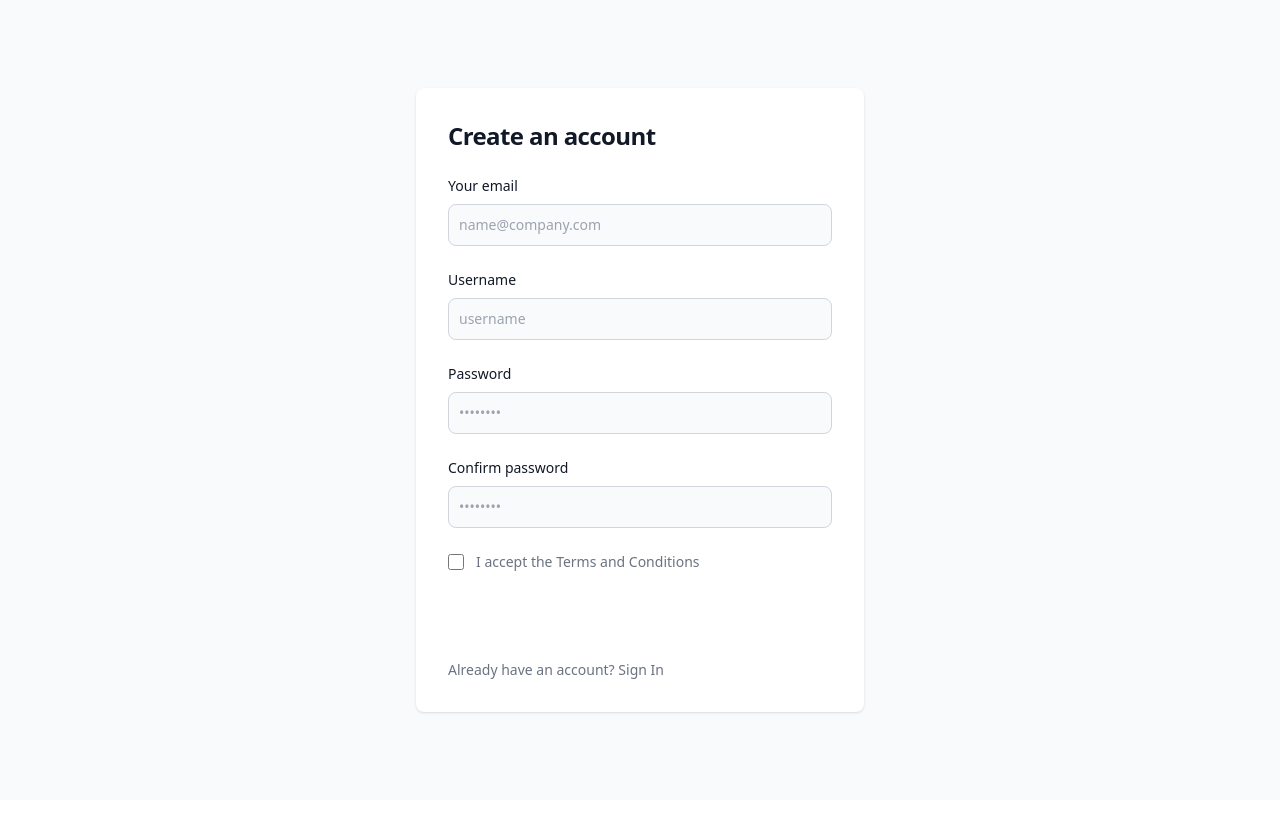
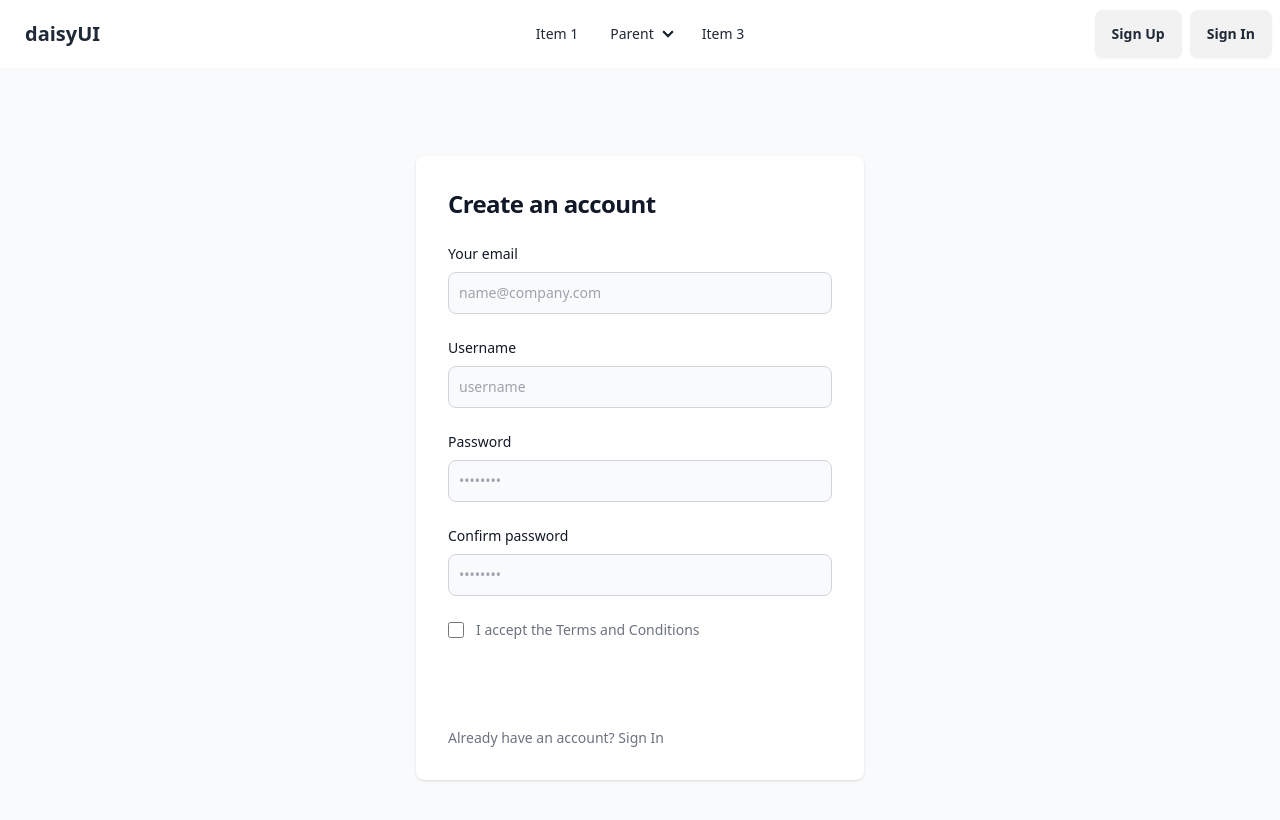
Before and after one commit to mjjstockman/band-trumps, a Next.js app: page / in a window 1280 px wide. Shown: the top 820 px of the page. Built offline with nearby package versions, Linux system fonts and the light colour scheme; no server answers.

Commit message:
add basic nav bar

```diff
--- a/app/page.js
+++ b/app/page.js
@@ -1,10 +1,11 @@
 'use client';
 import RegisterForm from '../components/RegisterForm';
-import MyComponent from '../components/MyComponent';
+import Layout from '../components/Layout';
 
 export default function Page() {
   return (
     <div>
+      <Layout />
       <RegisterForm />
     </div>
   );
--- /dev/null
+++ b/components/Layout.js
@@ -0,0 +1,13 @@
+import Nav from './Nav';
+
+const Layout = ({ children }) => {
+  return (
+    <div>
+      <Nav />
+      <main>{children}</main>
+      {/* Add footer or other common elements here */}
+    </div>
+  );
+};
+
+export default Layout;
--- /dev/null
+++ b/components/Nav.js
@@ -0,0 +1,90 @@
+import React from 'react';
+
+const Nav = () => {
+  return (
+    <div className='navbar bg-base-100'>
+      <div className='navbar-start'>
+        <div className='dropdown'>
+          <div tabIndex={0} role='button' className='btn btn-ghost lg:hidden'>
+            <svg
+              xmlns='http://www.w3.org/2000/svg'
+              className='w-5 h-5'
+              fill='none'
+              viewBox='0 0 24 24'
+              stroke='currentColor'>
+              <path
+                strokeLinecap='round'
+                strokeLinejoin='round'
+                strokeWidth='2'
+                d='M4 6h16M4 12h8m-8 6h16'
+              />
+            </svg>
+          </div>
+
+          <ul
+            tabIndex={0}
+            className='menu menu-sm dropdown-content mt-3 z-[1] p-2 shadow bg-base-100 rounded-box w-52'>
+            <li>
+              <a>Item 1</a>
+            </li>
+
+            <li>
+              <a>Parent</a>
+
+              <ul className='p-2'>
+                <li>
+                  <a>Submenu 1</a>
+                </li>
+
+                <li>
+                  <a>Submenu 2</a>
+                </li>
+              </ul>
+            </li>
+
+            <li>
+              <a>Item 3</a>
+            </li>
+          </ul>
+        </div>
+
+        <a className='text-xl btn btn-ghost'>daisyUI</a>
+      </div>
+
+      <div className='hidden navbar-center lg:flex'>
+        <ul className='px-1 menu menu-horizontal'>
+          <li>
+            <a>Item 1</a>
+          </li>
+
+          <li>
+            <details>
+              <summary>Parent</summary>
+
+              <ul className='p-2'>
+                <li>
+                  <a>Submenu 1</a>
+                </li>
+
+                <li>
+                  <a>Submenu 2</a>
+                </li>
+              </ul>
+            </details>
+          </li>
+
+          <li>
+            <a>Item 3</a>
+          </li>
+        </ul>
+      </div>
+
+      <div className='navbar-end'>
+        <a className='mr-2 btn'>Sign Up</a>
+        <a className='btn'>Sign In</a>
+      </div>
+    </div>
+  );
+};
+
+export default Nav;
--- a/package.json
+++ b/package.json
@@ -35,6 +35,7 @@
     "@testing-library/react": "^14.2.1",
     "autoprefixer": "^10.4.18",
     "css-loader": "^6.10.0",
+    "daisyui": "^4.7.3",
     "jest": "^29.7.0",
     "jest-environment-jsdom": "^29.7.0",
     "next": "^14.1.3",
--- a/tailwind.config.js
+++ b/tailwind.config.js
@@ -11,5 +11,5 @@
   theme: {
     extend: {},
   },
-  plugins: [],
+  plugins: [require('daisyui')],
 };
```
Also changed, not shown: 1 other file (tests, documents, lock files or other folders).
